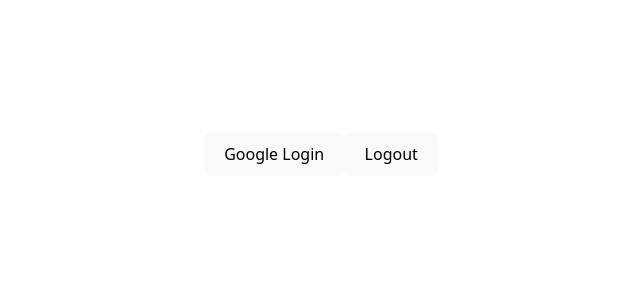
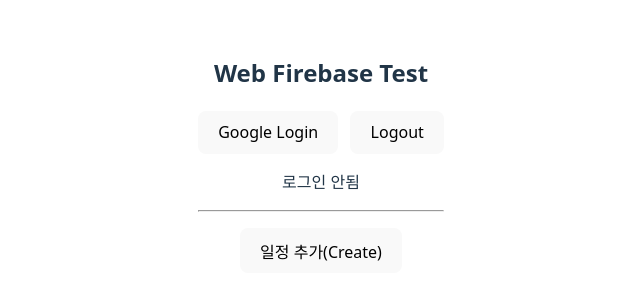
Before and after one commit to 202413059-cloud/calendar-term-project, a Vue app in the folder web/: page / in a window 1280 px wide. Shown: the part 246-546 px from the top of the page, without its empty margins (319-959 px from the left). Built offline with nearby package versions, Linux system fonts and the light colour scheme.

Commit message:
Update App.vue

```diff
--- a/web/src/App.vue
+++ b/web/src/App.vue
@@ -1,22 +1,61 @@
 <script setup>
-import { auth } from "./firebase";
+import { ref } from "vue";
+import { auth, db } from "./firebase";
+
+// Auth
 import { GoogleAuthProvider, signInWithPopup, signOut } from "firebase/auth";
 
-const provider = new GoogleAuthProvider();
+// Firestore
+import { collection, addDoc, serverTimestamp } from "firebase/firestore";
+
+const uid = ref("");
 
 const login = async () => {
+  const provider = new GoogleAuthProvider();
   const result = await signInWithPopup(auth, provider);
-  console.log(result.user.uid);
+  uid.value = result.user.uid;
+  console.log("login uid:", uid.value);
 };
 
 const logout = async () => {
   await signOut(auth);
+  uid.value = "";
+};
+
+// ✅ STEP 3: Create (일정 추가)
+const addEvent = async () => {
+  const user = auth.currentUser;
+  if (!user) {
+    alert("먼저 로그인하세요");
+    return;
+  }
+
+  await addDoc(collection(db, "users", user.uid, "events"), {
+    title: "테스트 일정",
+    date: "2025-12-26",
+    startTime: "10:00",
+    endTime: "12:00",
+    createdAt: serverTimestamp(),
+  });
+
+  alert("Firestore에 일정 추가 완료!");
 };
 </script>
 
 <template>
-  <div>
-    <button @click="login">Google Login</button>
-    <button @click="logout">Logout</button>
+  <div style="padding: 24px">
+    <h2>Web Firebase Test</h2>
+
+    <div style="display:flex; gap:12px; margin-bottom:16px;">
+      <button @click="login">Google Login</button>
+      <button @click="logout">Logout</button>
+    </div>
+
+    <p v-if="uid">현재 로그인 UID: {{ uid }}</p>
+    <p v-else>로그인 안됨</p>
+
+    <hr style="margin:16px 0;" />
+
+    <button @click="addEvent">일정 추가(Create)</button>
   </div>
 </template>
```
